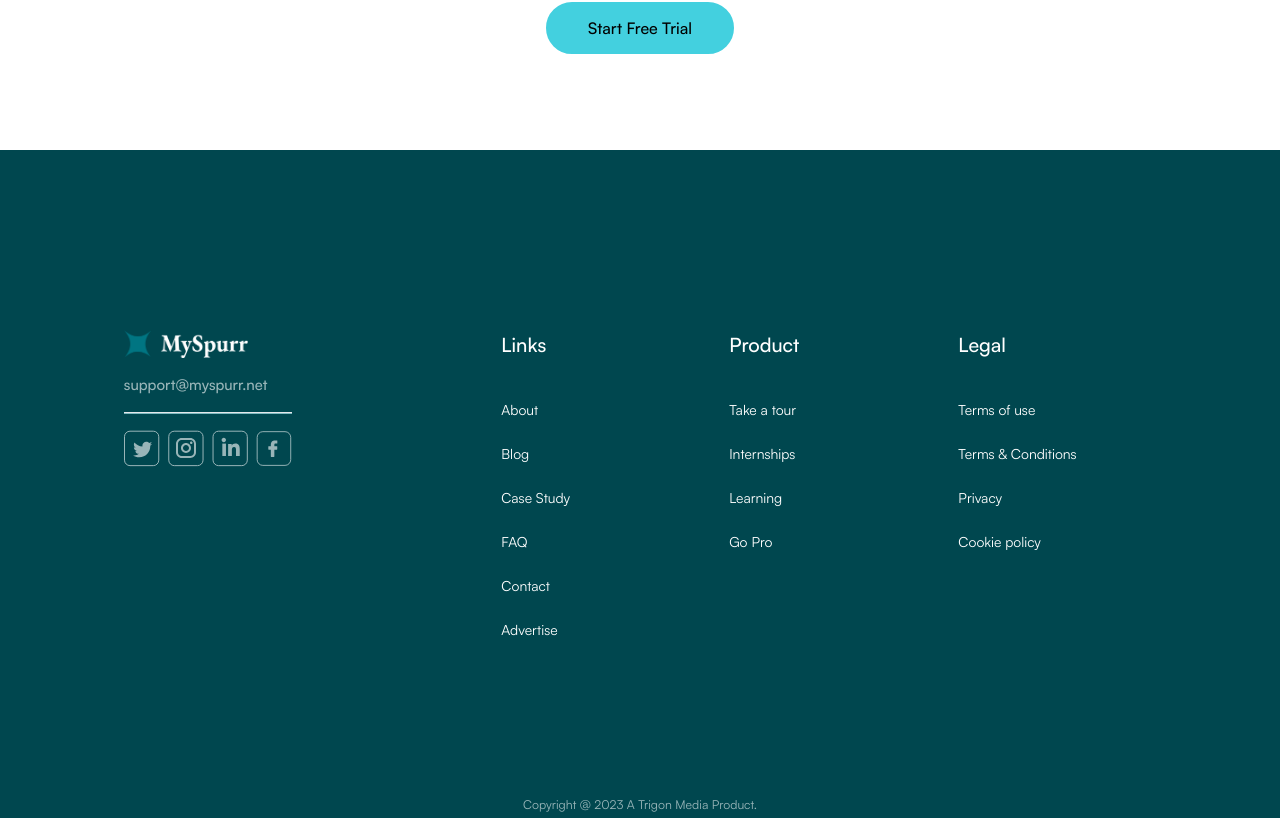
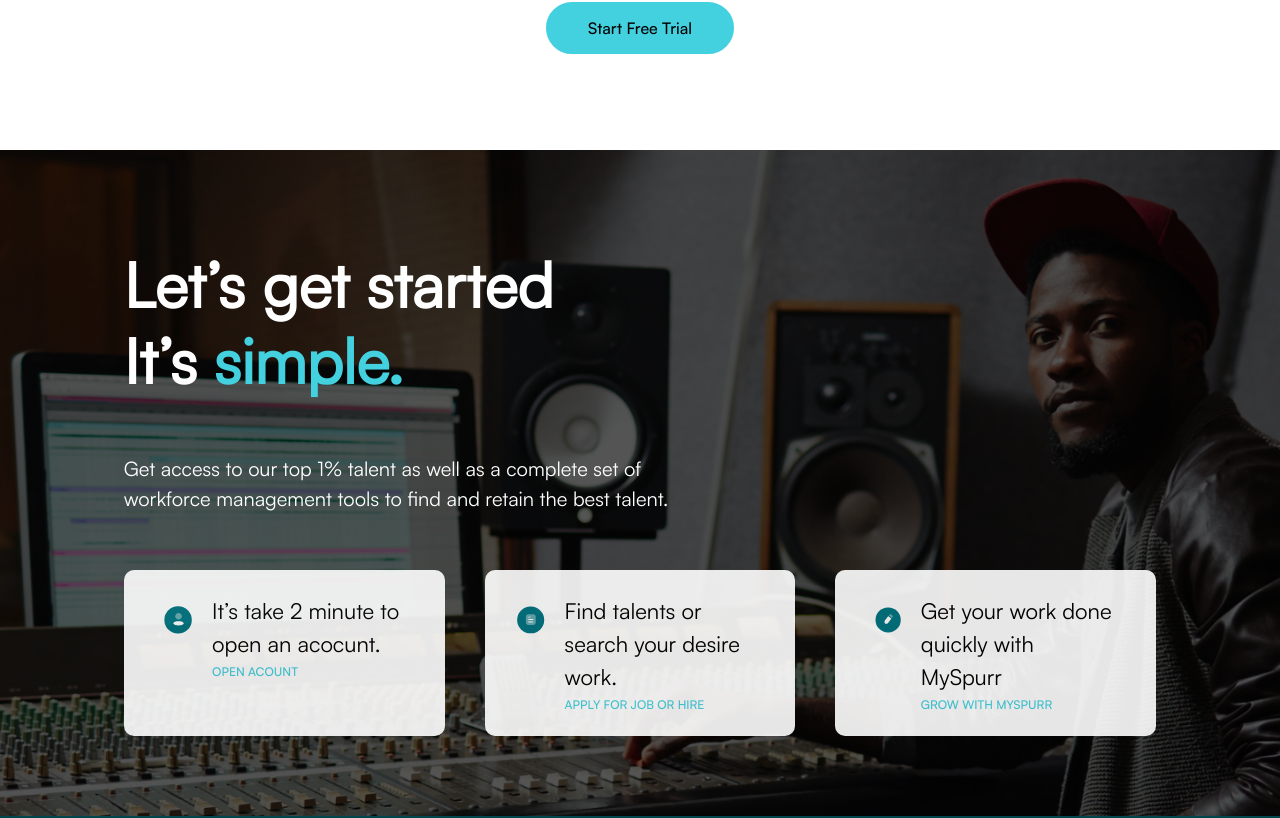
Before and after one commit to tobyakin/MySpurr-Landing-Page, a Vue app: page / in a window 1280 px wide. Shown: the part 3129-3947 px from the top of the page. Built offline with nearby package versions, Linux system fonts and the light colour scheme.

Commit message:
feat: section three

```diff
--- /dev/null
+++ b/src/components/Home/SectionThree.vue
@@ -0,0 +1,171 @@
+<template>
+  <div
+    class="min-h-[650px] background py-20"
+    :style="{ backgroundImage: `url(${image})` }"
+  >
+    <div class="container">
+      <!-- <svg
+        width="65"
+        height="65"
+        viewBox="0 0 65 65"
+        fill="none"
+        xmlns="http://www.w3.org/2000/svg"
+      >
+        <ellipse cx="32.5" cy="32.3862" rx="32.5" ry="32.2045" fill="#43D0DF" />
+        <path
+          d="M25.5371 22.3224C25.5371 20.6555 27.4565 19.7201 28.7694 20.7471L43.2479 32.0736C44.3207 32.9129 44.259 34.5556 43.1263 35.3121L28.6478 44.981C27.3188 45.8685 25.5371 44.9159 25.5371 43.3178V22.3224Z"
+          fill="white"
+        />
+      </svg> -->
+      <div class="justify-end items-start mb-8 flex flex-col">
+        <h2
+          class="text-white text-[50px] lg:text-[62px] leading-[50px] lg:leading-[76px] font-Satoshi400 mt-2 lg:mt-4 mb-8"
+        >
+          Let’s get started <br class="md:block hidden" />
+          It’s <span class="text-brand">simple.</span>
+        </h2>
+        <p
+          class="text-[20px] text-white leading-[30px] lg:leading-[30px] font-Satoshi400 my-8 md:my-6"
+        >
+          Get access to our top 1% talent as well as a complete set of
+          <br class="md:block hidden" />
+          workforce management tools to find and retain the best talent.
+        </p>
+      </div>
+      <div class="flex lg:flex-nowrap flex-wrap justify-between gap-10">
+        <div
+          class="bg-white flex w-full gap-5 py-6 p-10 rounded-[10px] opacity-[0.8999999761581421]"
+        >
+          <svg
+            width="53"
+            height="52"
+            viewBox="0 0 53 52"
+            fill="none"
+            xmlns="http://www.w3.org/2000/svg"
+          >
+            <rect
+              x="0.677856"
+              y="0.405762"
+              width="51.4017"
+              height="50.9345"
+              rx="25.4672"
+              fill="#007582"
+            />
+            <path
+              d="M27.2569 28.2085C22.2107 28.2085 17.9004 28.9969 17.9004 32.1504C17.9004 35.305 22.1838 36.1212 27.2569 36.1212C32.3032 36.1212 36.6135 35.334 36.6135 32.1793C36.6135 29.0247 32.3312 28.2085 27.2569 28.2085Z"
+              fill="white"
+            />
+            <path
+              opacity="0.4"
+              d="M27.2571 25.2044C30.6946 25.2044 33.4488 22.474 33.4488 19.069C33.4488 15.6639 30.6946 12.9336 27.2571 12.9336C23.8208 12.9336 21.0654 15.6639 21.0654 19.069C21.0654 22.474 23.8208 25.2044 27.2571 25.2044Z"
+              fill="white"
+            />
+          </svg>
+          <div>
+            <p class="font-Satoshi400 leading-[33px] text-black text-[22px]">
+              It’s take 2 minute to open an acocunt.
+            </p>
+            <p
+              class="font-Satoshi500 leading-[15px] mt-1 uppercase text-brand text-[12px]"
+            >
+              Open Acount
+            </p>
+          </div>
+        </div>
+        <div
+          class="bg-white flex w-full gap-5 py-6 p-8 rounded-[10px] opacity-[0.8999999761581421]"
+        >
+          <svg
+            width="52"
+            height="52"
+            viewBox="0 0 52 52"
+            fill="none"
+            xmlns="http://www.w3.org/2000/svg"
+          >
+            <rect
+              x="0.31665"
+              y="0.42627"
+              width="51.4017"
+              height="50.9345"
+              rx="25.4672"
+              fill="#007582"
+            />
+            <path
+              opacity="0.4"
+              d="M30.619 14.8711H21.9028C18.7412 14.8711 16.9004 16.7055 16.9004 19.8486V30.4942C16.9004 33.6889 18.7412 35.482 21.9028 35.482H30.619C33.8316 35.482 35.6204 33.6889 35.6204 30.4942V19.8486C35.6204 16.7055 33.8316 14.8711 30.619 14.8711Z"
+              fill="white"
+            />
+            <path
+              d="M22.1831 29.0314H30.3367C30.7517 29.0726 31.0647 29.423 31.0647 29.8455C31.0647 30.2567 30.7517 30.6081 30.3367 30.6494H22.1831C21.8711 30.6906 21.5695 30.536 21.4031 30.2784C21.2367 30.0104 21.2367 29.6704 21.4031 29.4127C21.5695 29.1448 21.8711 29.0005 22.1831 29.0314ZM30.3367 24.3311C30.7839 24.3311 31.1479 24.6928 31.1479 25.136C31.1479 25.5791 30.7839 25.9398 30.3367 25.9398H22.1831C21.7349 25.9398 21.3719 25.5791 21.3719 25.136C21.3719 24.6928 21.7349 24.3311 22.1831 24.3311H30.3367ZM25.2917 19.6638C25.7399 19.6638 26.1039 20.0244 26.1039 20.4666C26.1039 20.921 25.7399 21.2817 25.2917 21.2817H22.1831C21.7349 21.2817 21.3719 20.921 21.3719 20.4779C21.3719 20.0348 21.7349 19.6741 22.1831 19.6741V19.6638H25.2917Z"
+              fill="white"
+            />
+          </svg>
+
+          <div>
+            <p class="font-Satoshi400 leading-[33px] text-black text-[22px]">
+              Find talents or search your desire work.
+            </p>
+            <p
+              class="font-Satoshi500 leading-[15px] mt-1 uppercase text-brand text-[12px]"
+            >
+              Apply FOR job or hire
+            </p>
+          </div>
+        </div>
+        <div
+          class="bg-white flex w-full gap-5 py-6 p-10 rounded-[10px] opacity-[0.8999999761581421]"
+        >
+          <svg
+            width="53"
+            height="52"
+            viewBox="0 0 53 52"
+            fill="none"
+            xmlns="http://www.w3.org/2000/svg"
+          >
+            <rect
+              x="0.989746"
+              y="0.405762"
+              width="51.4017"
+              height="50.9345"
+              rx="25.4672"
+              fill="#007582"
+            />
+            <path
+              d="M27.1668 18.4387L33.0488 23.1485C33.1907 23.2611 33.2149 23.4678 33.1042 23.6118L26.1309 32.6155C25.6925 33.1717 25.0465 33.4864 24.3544 33.498L20.5476 33.5445C20.3446 33.5468 20.167 33.4074 20.1208 33.2077L19.2556 29.4804C19.1057 28.7953 19.2556 28.0869 19.694 27.5412L26.7019 18.4945C26.8149 18.3493 27.0237 18.3238 27.1668 18.4387Z"
+              fill="white"
+            />
+            <path
+              opacity="0.4"
+              d="M35.6835 20.3424L34.5495 21.7451C34.4353 21.8879 34.23 21.9112 34.0881 21.7974C32.7096 20.6919 29.1797 17.8552 28.2003 17.0691C28.0573 16.9529 28.0376 16.7462 28.153 16.6023L29.2466 15.2565C30.2386 13.9908 31.969 13.8747 33.3648 14.9778L34.9683 16.2435C35.6258 16.7544 36.0641 17.4279 36.2141 18.1362C36.3871 18.9153 36.2026 19.6805 35.6835 20.3424Z"
+              fill="white"
+            />
+          </svg>
+
+          <div>
+            <p class="font-Satoshi400 leading-[33px] text-black text-[22px]">
+              Get your work done quickly with MySpurr
+            </p>
+            <p
+              class="font-Satoshi500 leading-[15px] mt-1 uppercase text-brand text-[12px]"
+            >
+              GROW WITH MYSPURR
+            </p>
+          </div>
+        </div>
+      </div>
+    </div>
+  </div>
+</template>
+
+<script setup>
+import mainbg from "@/assets/img/background.webp";
+const image = mainbg;
+</script>
+
+<style scoped>
+.background {
+  background-size: cover;
+  background-blend-mode: overlay;
+  background-color: #000000ab;
+}
+</style>
--- a/src/views/HomeView.vue
+++ b/src/views/HomeView.vue
@@ -3,6 +3,7 @@ import Navbar from "@/components/Navbar/Navbar.vue";
 import Footer from "@/components/Footer.vue";
 import SectionOne from "@/components/Home/SectionOne.vue";
 import SectionTwo from "@/components/Home/SectionTwo.vue";
+import SectionThree from "@/components/Home/SectionThree.vue";
 </script>
 
 <template>
@@ -10,6 +11,7 @@ import SectionTwo from "@/components/Home/SectionTwo.vue";
     <Navbar />
     <SectionOne />
     <SectionTwo />
+    <SectionThree />
     <Footer />
   </div>
 </template>
```
Also changed, not shown: src/assets/img/background.webp (added).
